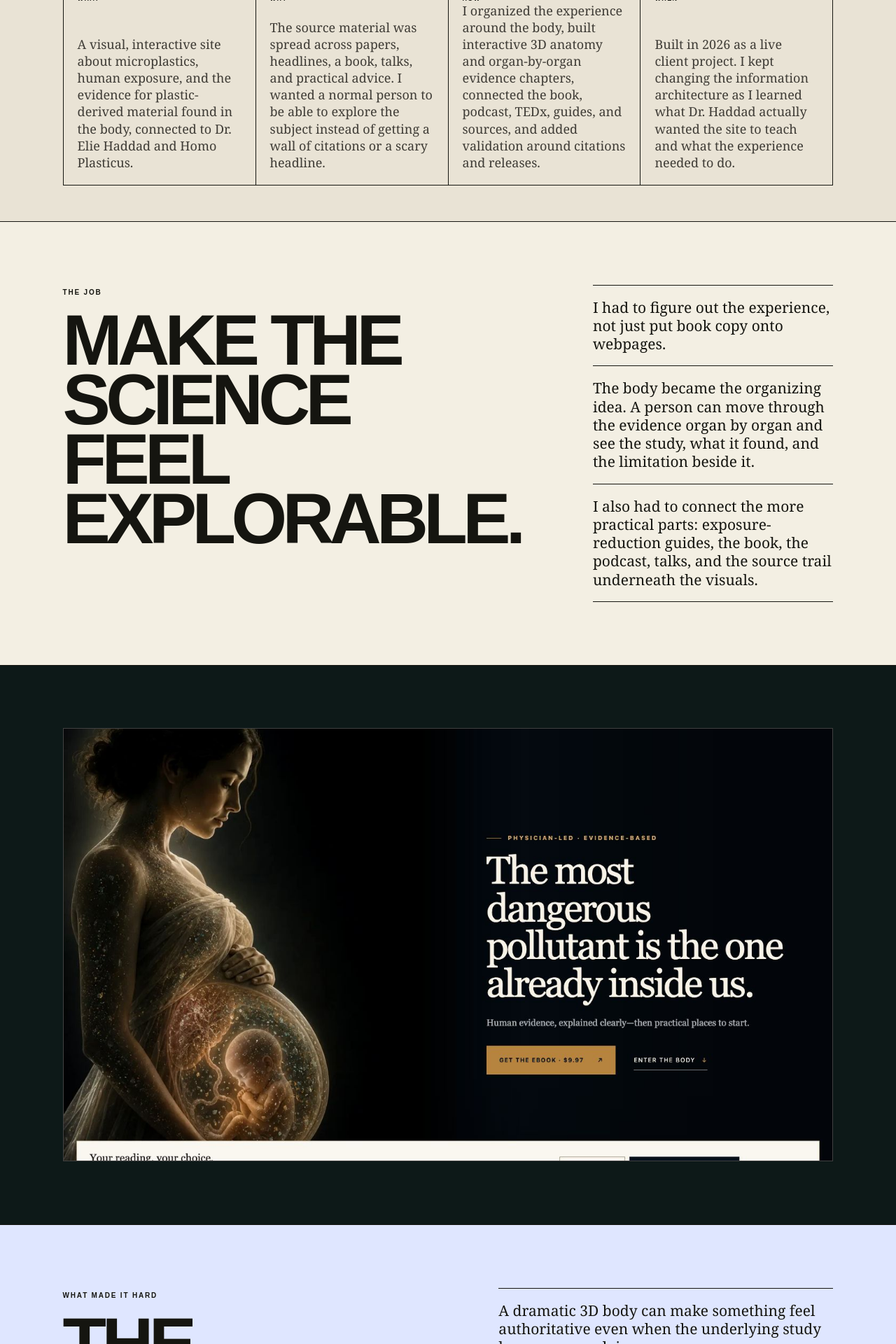
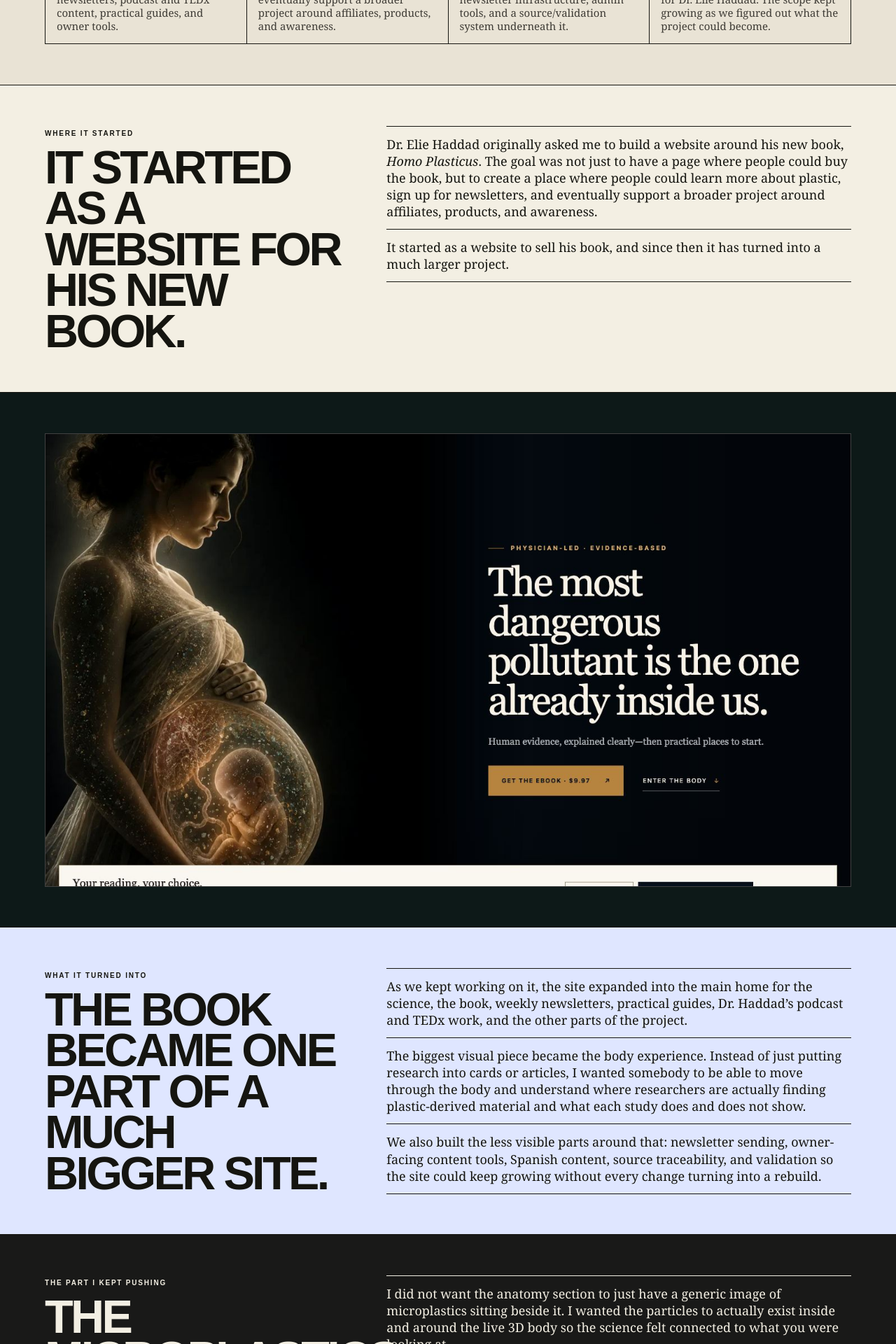
Before and after one commit to pegg-dot/nate-pegg-portfolio, a Next.js app: page /work/say-no-to-plastic in a window 1280 px wide. Shown: the part 760-2680 px from the top of the page at 70% size. Built offline with nearby package versions, Linux system fonts and the light colour scheme.

Commit message:
Rewrite Say No To Plastic in Nate voice

```diff
--- a/src/app/globals.css
+++ b/src/app/globals.css
@@ -1330,3 +1330,9 @@ section { position: relative; z-index: 4; }
     overflow-wrap: anywhere;
   }
 }
+
+@media (max-width: 680px) {
+  .plasticCase .caseGrid h2 {
+    overflow-wrap: anywhere;
+  }
+}
--- a/src/app/work/say-no-to-plastic/page.tsx
+++ b/src/app/work/say-no-to-plastic/page.tsx
@@ -5,9 +5,10 @@ import ProjectBrief from "../../components/ProjectBrief";
 export default function PlasticCase() {
   return (
     <CaseShell
+      className="caseCompact plasticCase"
       index="07 / SAY NO TO PLASTIC"
       title="SAY NO TO PLASTIC"
-      subtitle="Say No To Plastic is an interactive education site I built around Dr. Elie Haddad's work on microplastics. The challenge was turning a dense research topic into something visual without making the evidence sound more certain than it is."
+      subtitle="I built Say No To Plastic for Dr. Elie Haddad around his new book, Homo Plasticus. It started as a website to sell the book and has since turned into a much larger project around education, newsletters, media, and raising awareness about microplastics."
       external={{ label: "LIVE SITE", href: "https://saynotoplastic.com" }}
       actions={[
         { label: "OPEN SITE", href: "https://saynotoplastic.com", external: true },
@@ -15,33 +16,118 @@ export default function PlasticCase() {
       ]}
     >
       <ProjectBrief items={[
-        { label: "WHAT", text: "A visual, interactive site about microplastics, human exposure, and the evidence for plastic-derived material found in the body, connected to Dr. Elie Haddad and Homo Plasticus." },
-        { label: "WHY", text: "The source material was spread across papers, headlines, a book, talks, and practical advice. I wanted a normal person to be able to explore the subject instead of getting a wall of citations or a scary headline." },
-        { label: "HOW", text: "I organized the experience around the body, built interactive 3D anatomy and organ-by-organ evidence chapters, connected the book, podcast, TEDx, guides, and sources, and added validation around citations and releases." },
-        { label: "WHEN", text: "Built in 2026 as a live client project. I kept changing the information architecture as I learned what Dr. Haddad actually wanted the site to teach and what the experience needed to do." },
+        {
+          label: "WHAT",
+          text: "A public education platform around Homo Plasticus, microplastics, and Dr. Haddad's broader work. It now includes the book, interactive science, newsletters, podcast and TEDx content, practical guides, and owner tools.",
+        },
+        {
+          label: "WHY",
+          text: "The original goal was to give people a place to buy the book, learn more about plastic, sign up for weekly newsletters, and eventually support a broader project around affiliates, products, and awareness.",
+        },
+        {
+          label: "HOW",
+          text: "I built the site around an interactive body journey, study-backed content, practical exposure guides, book and media pages, newsletter infrastructure, admin tools, and a source/validation system underneath it.",
+        },
+        {
+          label: "WHEN",
+          text: "Built in 2026 as a real client project for Dr. Elie Haddad. The scope kept growing as we figured out what the project could become.",
+        },
       ]} />
 
       <section className="caseBand">
         <div className="caseGrid two">
-          <div><span className="caseLabel">THE JOB</span><h2>MAKE THE SCIENCE FEEL EXPLORABLE.</h2></div>
-          <div className="caseStack"><p>I had to figure out the experience, not just put book copy onto webpages.</p><p>The body became the organizing idea. A person can move through the evidence organ by organ and see the study, what it found, and the limitation beside it.</p><p>I also had to connect the more practical parts: exposure-reduction guides, the book, the podcast, talks, and the source trail underneath the visuals.</p></div>
+          <div>
+            <span className="caseLabel">WHERE IT STARTED</span>
+            <h2>IT STARTED AS A WEBSITE FOR HIS NEW BOOK.</h2>
+          </div>
+          <div className="caseStack">
+            <p>Dr. Elie Haddad originally asked me to build a website around his new book, <em>Homo Plasticus</em>. The goal was not just to have a page where people could buy the book, but to create a place where people could learn more about plastic, sign up for newsletters, and eventually support a broader project around affiliates, products, and awareness.</p>
+            <p>It started as a website to sell his book, and since then it has turned into a much larger project.</p>
+          </div>
         </div>
       </section>
 
       <section className="caseBand plasticVisualBand">
-        <div className="caseImageWide plasticImage"><Image src="/plastic/home.jpg" alt="Say No To Plastic interactive educational website" fill sizes="100vw" /></div>
+        <div className="caseImageWide plasticImage">
+          <Image
+            src="/plastic/home.jpg"
+            alt="Say No To Plastic interactive educational website"
+            fill
+            sizes="100vw"
+          />
+        </div>
       </section>
 
       <section className="caseBand caseBandBlue">
         <div className="caseGrid two">
-          <div><span className="caseLabel">WHAT MADE IT HARD</span><h2>THE INTERFACE COULD NOT BE MORE CERTAIN THAN THE PAPER.</h2></div>
-          <div className="caseStack"><p>A dramatic 3D body can make something feel authoritative even when the underlying study has a narrow claim.</p><p>I ended up caring as much about source traceability, editorial checks, and release validation as the WebGL pieces.</p><p>The design problem was not “make microplastics scary.” It was “make the evidence understandable and keep the caveats attached.”</p></div>
+          <div>
+            <span className="caseLabel">WHAT IT TURNED INTO</span>
+            <h2>THE BOOK BECAME ONE PART OF A MUCH BIGGER SITE.</h2>
+          </div>
+          <div className="caseStack">
+            <p>As we kept working on it, the site expanded into the main home for the science, the book, weekly newsletters, practical guides, Dr. Haddad’s podcast and TEDx work, and the other parts of the project.</p>
+            <p>The biggest visual piece became the body experience. Instead of just putting research into cards or articles, I wanted somebody to be able to move through the body and understand where researchers are actually finding plastic-derived material and what each study does and does not show.</p>
+            <p>We also built the less visible parts around that: newsletter sending, owner-facing content tools, Spanish content, source traceability, and validation so the site could keep growing without every change turning into a rebuild.</p>
+          </div>
+        </div>
+      </section>
+
+      <section className="caseBand caseBandInk">
+        <div className="caseGrid two">
+          <div>
+            <span className="caseLabel">THE PART I KEPT PUSHING</span>
+            <h2>THE MICROPLASTICS HAD TO FEEL LIKE PART OF THE BODY.</h2>
+          </div>
+          <div className="caseStack">
+            <p>I did not want the anatomy section to just have a generic image of microplastics sitting beside it. I wanted the particles to actually exist inside and around the live 3D body so the science felt connected to what you were looking at.</p>
+            <p>I also kept changing how the particles looked because having every one of them show up as the same little colored dot felt fake. I wanted fibers, flakes, shards, different sizes and colors, and enough variation that it felt more like the material the site was actually talking about.</p>
+            <p>A lot of the work became figuring out how to make a pretty technical subject feel visual without turning it into decoration.</p>
+          </div>
+        </div>
+      </section>
+
+      <section className="caseBand">
+        <div className="caseGrid two">
+          <div>
+            <span className="caseLabel">WHAT MADE IT HARD</span>
+            <h2>THE VISUALS COULD NOT SAY MORE THAN THE SCIENCE DID.</h2>
+          </div>
+          <div className="caseStack">
+            <p>Microplastics are a subject where it is very easy to make something sound scarier or more certain than the underlying research actually is. A dramatic body visualization can make a claim feel authoritative even when the paper itself is much narrower.</p>
+            <p>So I ended up caring a lot about keeping the source, what the study found, and its limitations attached to the experience. The repo has source audits, content validation, accessibility checks, and release checks because I did not want the visual side to outrun the evidence underneath it.</p>
+            <p>The challenge was making the science understandable for a normal person without pretending the research proves something it does not.</p>
+          </div>
+        </div>
+      </section>
+
+      <section className="caseBand caseBandBlue">
+        <div className="caseGrid two">
+          <div>
+            <span className="caseLabel">WORKING WITH A REAL CLIENT</span>
+            <h2>THE PROJECT KEPT CHANGING AS WE USED IT.</h2>
+          </div>
+          <div className="caseStack">
+            <p>This was also one of the projects where I learned how different it is to build for an actual person instead of just myself. Dr. Haddad would review the site, send changes, add new ideas, and sometimes the thing we thought was finished would turn into another part of the project.</p>
+            <p>That is how the site ended up expanding from the book into newsletters, the science experience, podcast and TEDx content, owner tools, Spanish parity, and the other pieces that are there now.</p>
+            <p>I had to keep making those additions without letting the whole thing turn into a bunch of disconnected pages.</p>
+          </div>
         </div>
       </section>
 
       <section className="caseBand">
         <span className="caseLabel">WHAT EXISTS NOW</span>
-        <div className="buildFacts"><span>whole-body journey</span><span>organ-by-organ evidence</span><span>3D anatomy</span><span>practical guides</span><span>book previews</span><span>podcast + TEDx</span><span>source traceability</span><span>owner tools</span></div>
+        <div className="buildFacts">
+          <span>Homo Plasticus</span>
+          <span>whole-body journey</span>
+          <span>organ-by-organ evidence</span>
+          <span>3D anatomy</span>
+          <span>weekly newsletters</span>
+          <span>practical guides</span>
+          <span>podcast + TEDx</span>
+          <span>Spanish content</span>
+          <span>source traceability</span>
+          <span>owner tools</span>
+        </div>
       </section>
     </CaseShell>
   );
```
Also changed, not shown: 1 other file (tests, documents, lock files or other folders).
